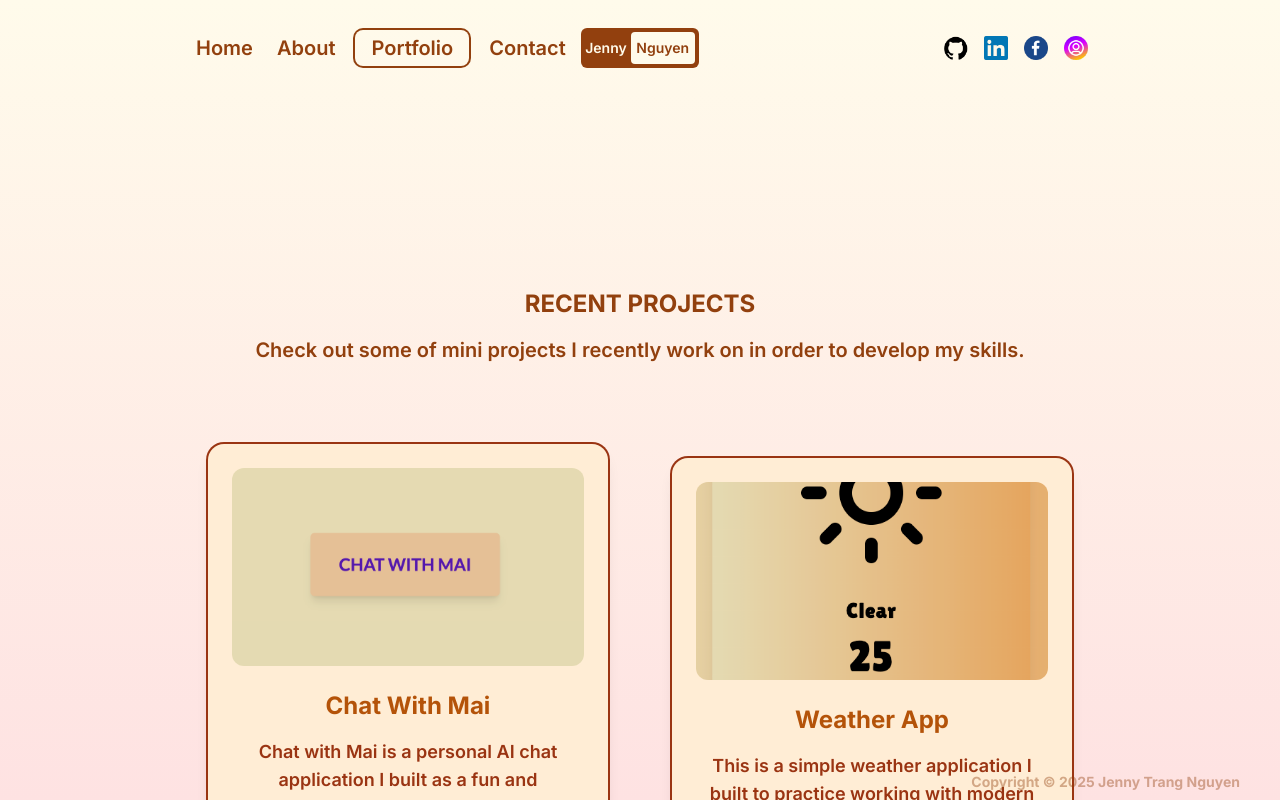
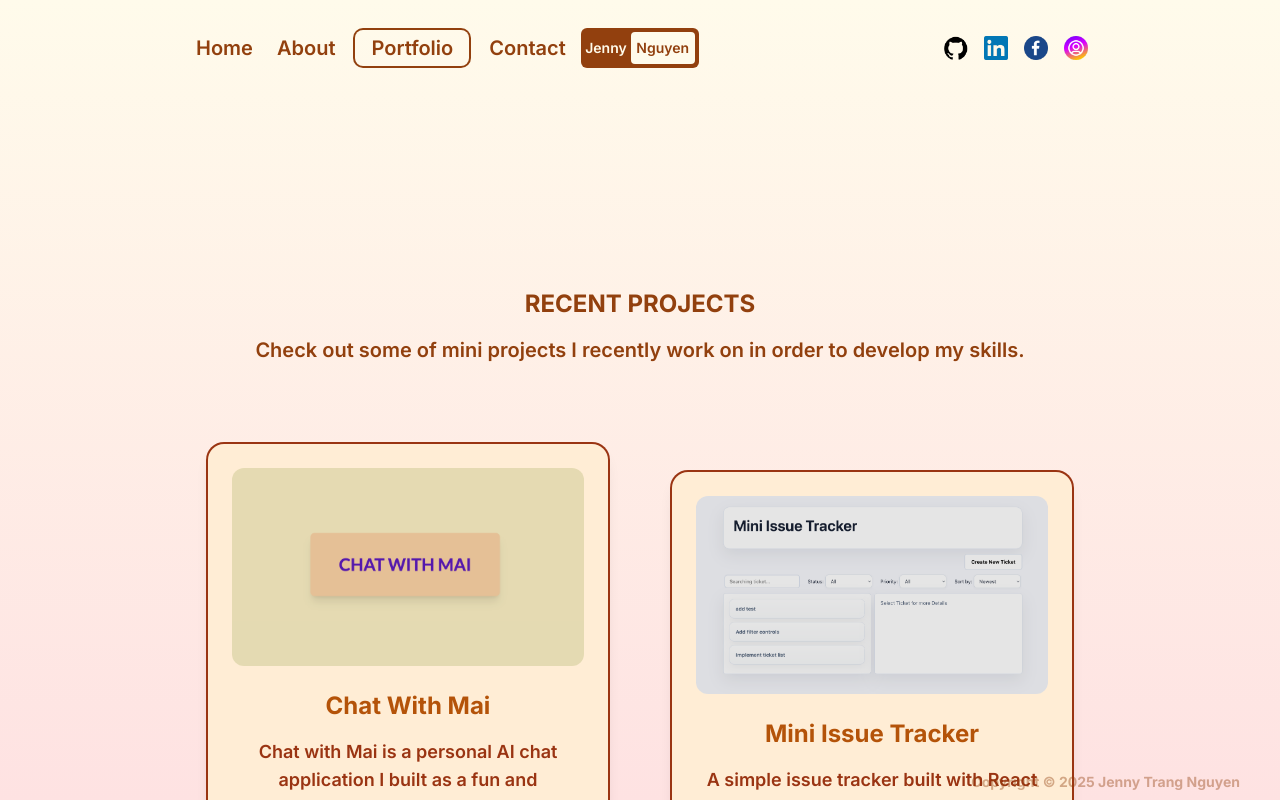
Before and after one commit to Trang217/animated_portfolio, a Next.js app: page /portfolio in a window 1280 px wide. Built offline with nearby package versions, Linux system fonts and the light colour scheme.

Commit message:
add issue tracker project

```diff
--- a/src/data/projects.js
+++ b/src/data/projects.js
@@ -9,6 +9,7 @@ import Img_clipboard_2 from "../../public/clipboard_2.png";
 import Img_todo_1 from "../../public/todo_1.png";
 import Img_todo_2 from "../../public/todo_2.png";
 import Img_workout from "../../public/workout.png";
+import Img_issue from "../../public/issue.png";
 
 export const projects_data = [
   {
@@ -23,6 +24,16 @@ export const projects_data = [
   },
   {
     id: 2,
+    category: "Typescript, react",
+    title: "Mini Issue Tracker",
+    desc: "A simple issue tracker built with React and TypeScript to create, manage, and track tickets.",
+    image_1: Img_issue,
+    image_2: Img_issue,
+    demo: "https://issue-tracker-inky-one.vercel.app/",
+    github: "https://github.com/Trang217/issue-tracker",
+  },
+  {
+    id: 3,
     category: "typescript, react",
     title: "Weather App",
     desc: "This is a simple weather application I built to practice working with modern React, clean UI design, and real-world data presentation.",
@@ -32,7 +43,7 @@ export const projects_data = [
     github: "https://github.com/Trang217/weather-app",
   },
   {
-    id: 3,
+    id: 4,
     category: "typescript, react, tailwind CSS",
     title: "Workout Exercises Tracker",
     desc: "A simple and powerful workout planning application built with React, TypeScript, and Tailwind CSS.",
@@ -42,7 +53,7 @@ export const projects_data = [
     github: "https://github.com/Trang217/workout-plan",
   },
   {
-    id: 4,
+    id: 5,
     category: "tailwind css",
     title: "Clipboard Web",
     desc: "A responsive website I made to practice Tailwind CSS",
@@ -52,7 +63,7 @@ export const projects_data = [
     github: "https://github.com/Trang217/clipboard-website",
   },
   {
-    id: 5,
+    id: 6,
     category: "tailwind css",
     title: "To do list app",
     desc: "A cute app I made to practice React",
@@ -62,7 +73,7 @@ export const projects_data = [
     github: "https://github.com/Trang217/react-todolist",
   },
   {
-    id: 6,
+    id: 7,
     category: "Javascript",
     title: "Guess my number game",
     desc: "A funny game I made to practice Javascript skill",
```
Also changed, not shown: public/issue.png (added).
